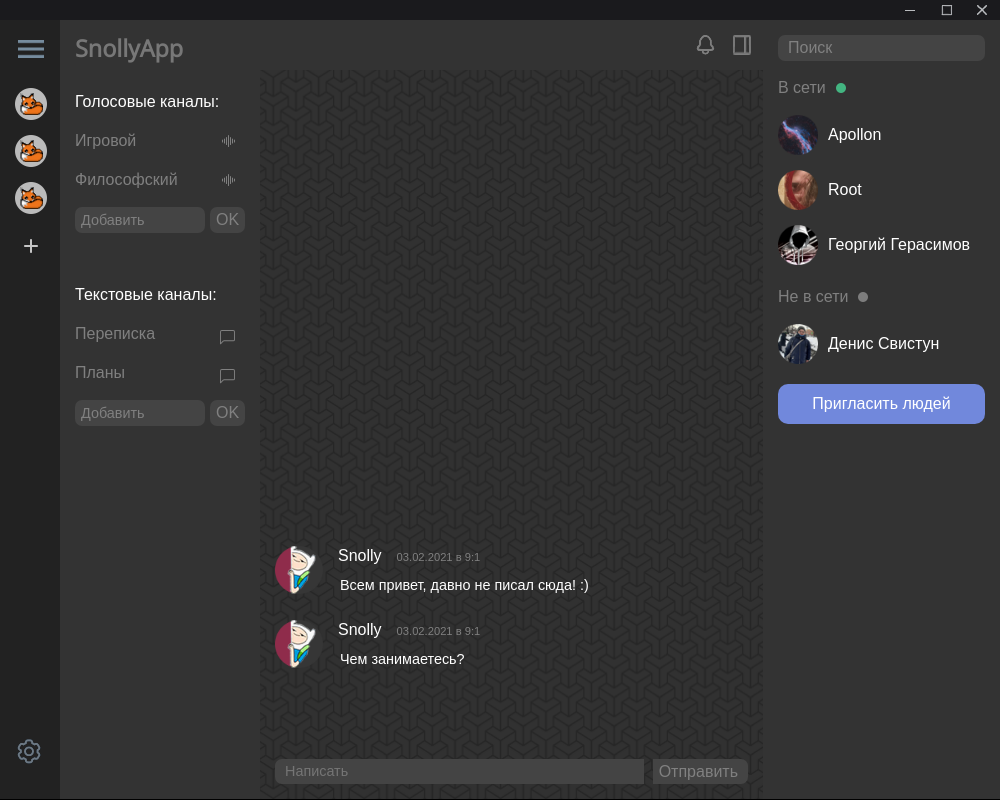
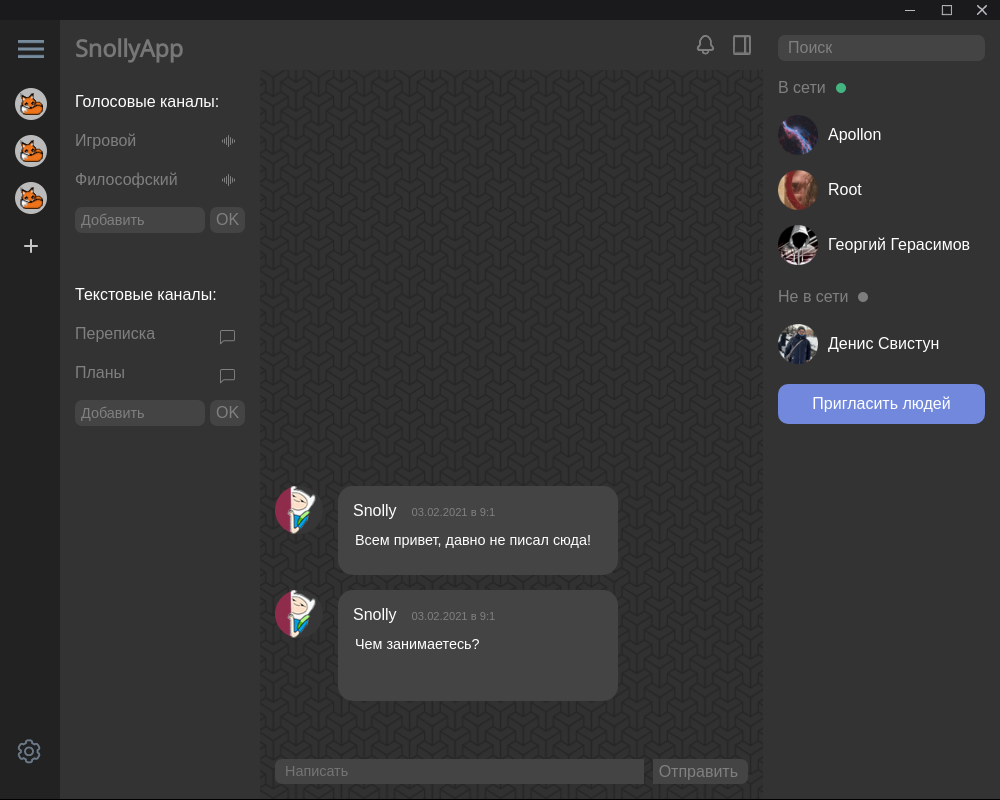
Before and after one commit to Snollyg0ster/testTask, an Electron app: page index.html in a window 1000 px wide. Drawn offline with nearby package versions, Linux system fonts and the light colour scheme.

Commit message:
messages border

```diff
--- a/index.html
+++ b/index.html
@@ -148,6 +148,7 @@
               id="input"
               placeholder="Написать"
               rows="1"
+              aria-colspan="50"
             ></textarea>
             <button id="chat-button" onclick="message_creation()" type="button">
               Отправить
--- a/src/messages.js
+++ b/src/messages.js
@@ -19,11 +19,11 @@ function message_creation(text) {
     '<div class="message" id="' +
     id +
     '"><img src="img/avatar.png" style="margin-right: 15px;" height="48px">' +
-    '<div><div style="display: flex;"><h6 class="message_text">Snolly</h6><h9 class="date">' +
+    '<div class="message_border"><div style="display: flex;"><h6 class="message_text">Snolly</h6><h9 class="date">' +
     today +
     '</h9></div><textarea id="' +
     text_id +
-    '" readonly="true" style="width: 400px; overflow: hidden; border: 0; outline-width: 0; background-color: transparent; color: white; resize: none; font-size: 0.9em;">' +
+    '" readonly="true" style="width: 250px; overflow: hidden; border: 0; outline-width: 0; background-color: transparent; color: white; resize: none; font-size: 0.9em;">' +
     message +
     text +
     "</textarea></div></div>";
--- a/src/styles.css
+++ b/src/styles.css
@@ -287,8 +287,6 @@ input::placeholder {
 }
 
 .message {
-  border: 1px;
-  border-radius: 15px;
   display: flex;
   overflow-y: auto;
   overflow-x: hidden;
@@ -297,8 +295,15 @@ input::placeholder {
 }
 
 .message_text {
+  width: auto;
   color: white;
   font-family: Arial, Helvetica, sans-serif;
+}
+
+.message_border {
+  border-radius: 15px;
+  padding: 15px;
+  background-color: #444;
 }
 
 .date {
```
